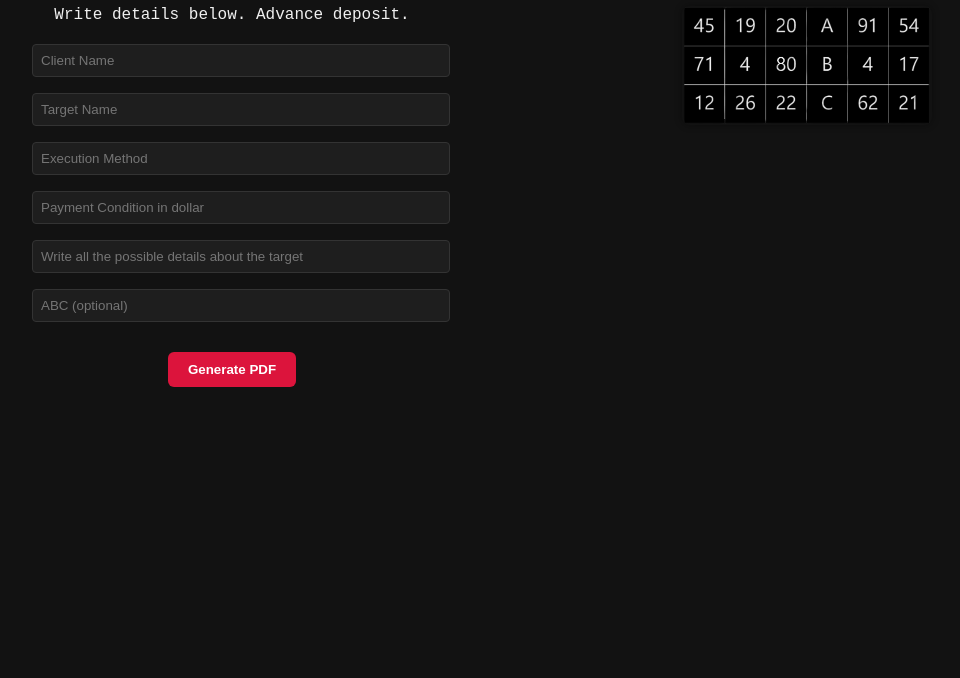
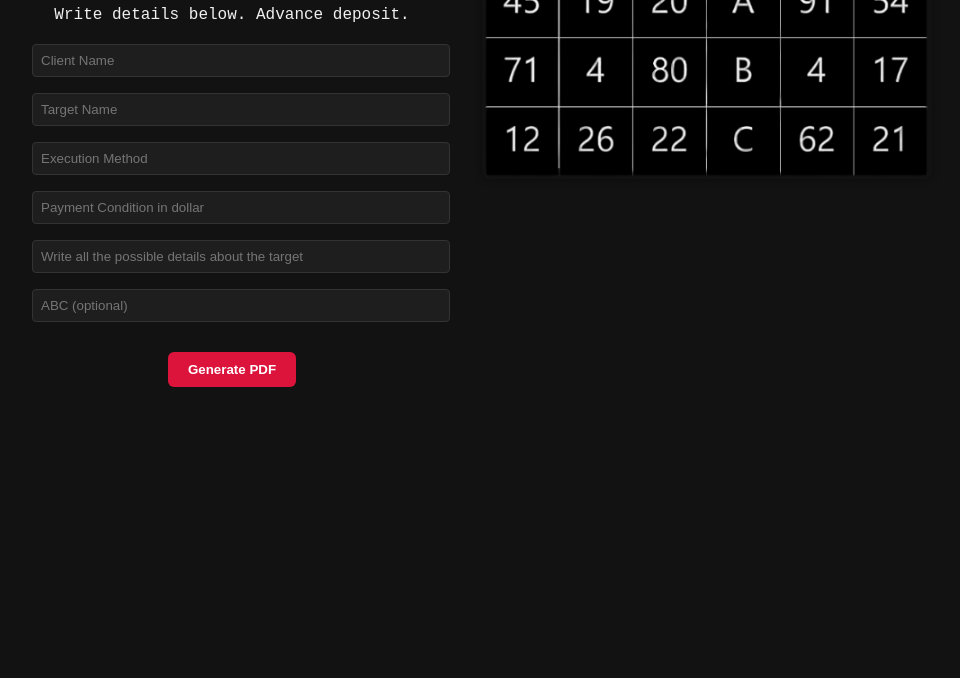
Before and after one commit to young-ho-hub/karma, a plain HTML site: page index.html in a window 1280 px wide. Shown: the part 122-800 px from the top of the page, without its empty margins (158-1118 px from the left). Drawn offline with nearby package versions, Linux system fonts and the light colour scheme.

Commit message:
Initial commit with shadow contract site

```diff
--- a/style.css
+++ b/style.css
@@ -39,12 +39,12 @@ button:hover {
 }
 
 .footer-image {
-  margin-top: 80px;
+  margin-top: 40px;
   text-align: right;
 }
 
 .footer-image img {
-  max-width: 50%;
+  max-width: 90%;
   height: auto;
   opacity: 0.95;
   border-radius: 8px;
```
